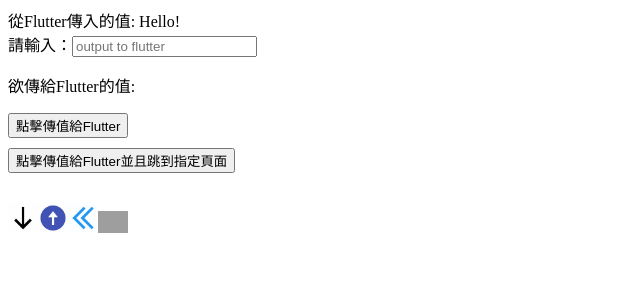
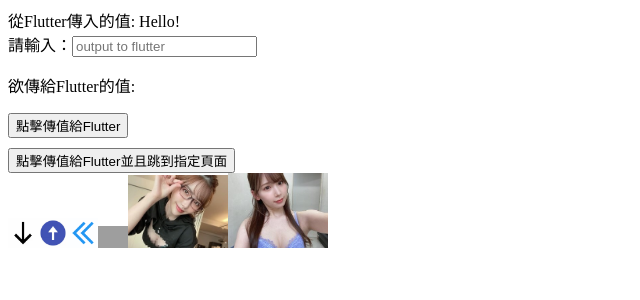
Before and after one commit to JossSu/hello_web, a Vue app: page / in a window 1280 px wide. Shown: the top 300 px of the page, without its empty margins (0-640 px from the left). Built offline with nearby package versions, Linux system fonts and the light colour scheme; grey boxes are pictures that could not be loaded.

Commit message:
add girl pic

```diff
--- a/src/views/Hello.vue
+++ b/src/views/Hello.vue
@@ -13,6 +13,8 @@
     <img style="width: 30px" src="../assets/arrow_top.webp">
     <img style="width: 30px" src="../assets/arrow_left.gif">
     <img style="width: 30px" src="../assets/arrow_right.gif">
+    <img style="width: 100px" src="../assets/girlpic_1.jpeg">
+    <img style="width: 100px" src="../assets/girlpic_2.jpeg">
   </div>
 </template>
 <script>
```
Also changed, not shown: src/assets/girlpic_1.jpeg (added), src/assets/girlpic_2.jpeg (added).
